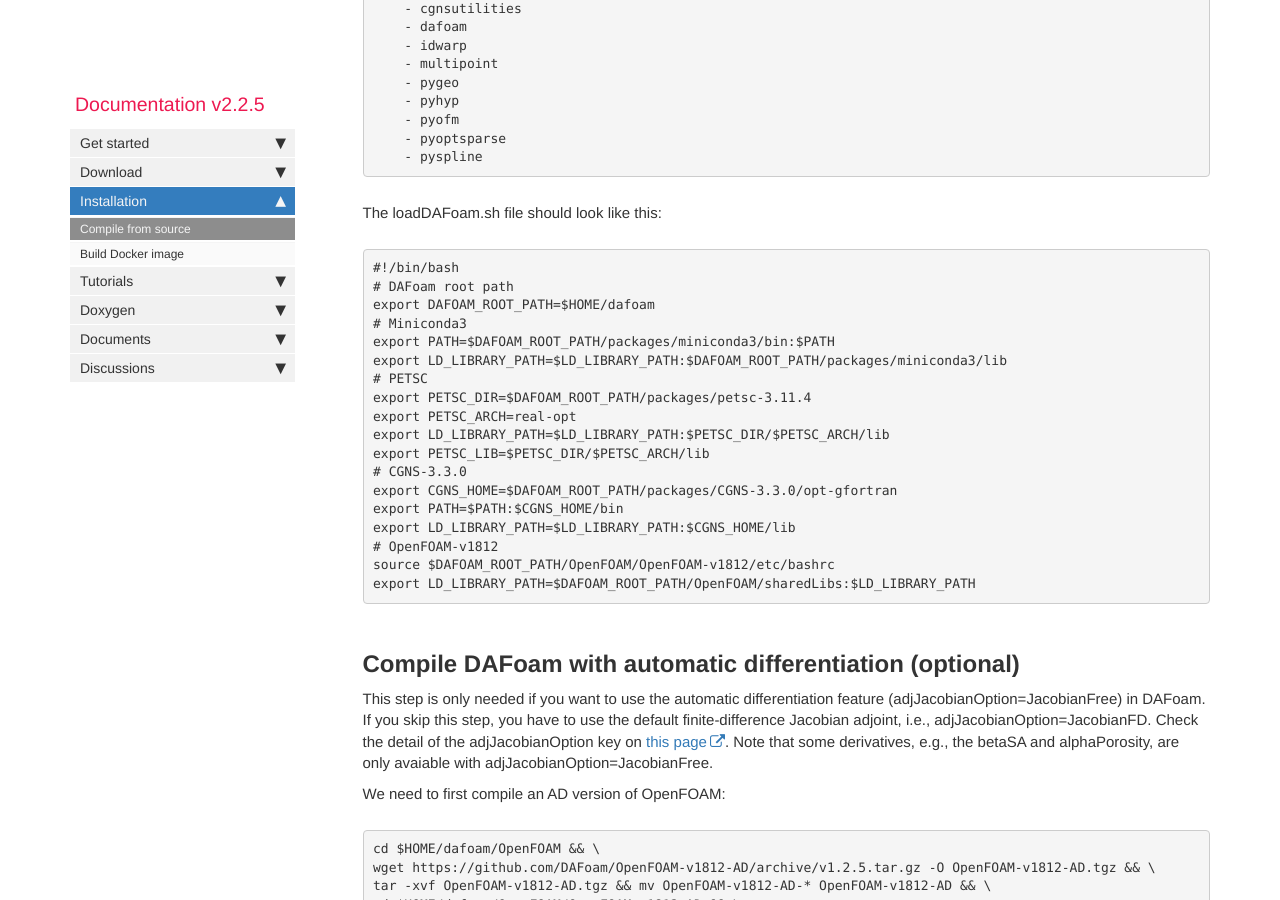
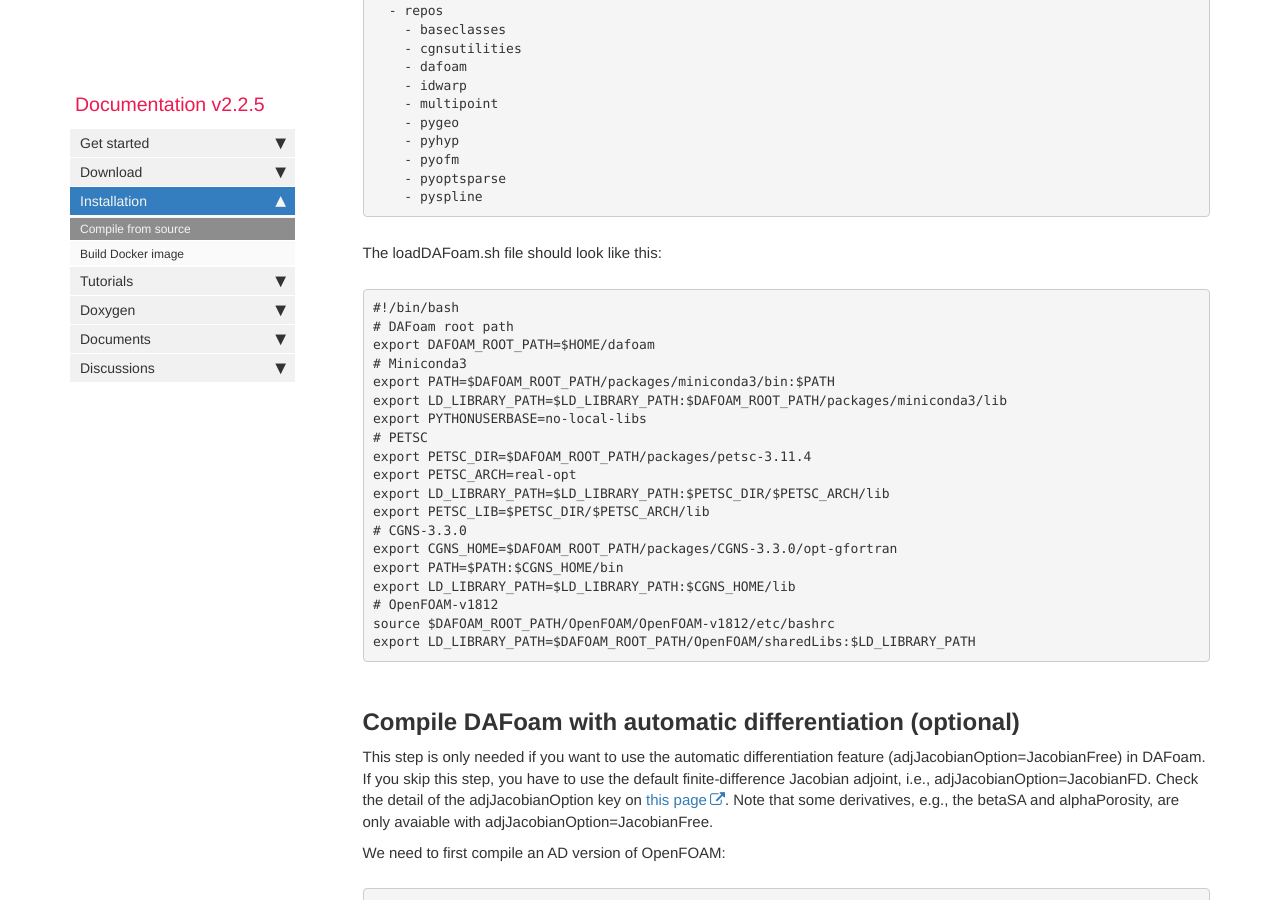
Before and after one commit to DAFoam/DAFoam.github.io, a Jekyll site: the page built from pages/mydoc/mydoc_installation_source.md, in a window 1280 px wide and 900 px high, scrolled down 6147 px. Built offline with Jekyll 4.4.1, drawn with Linux system fonts in a browser that asks for light colours; comment, search, counter and statistics services are not loaded; some of the changed text lies outside the part shown.

Commit message:
content update

```diff
--- a/pages/mydoc/mydoc_installation_source.md
+++ b/pages/mydoc/mydoc_installation_source.md
@@ -89,10 +89,11 @@ chmod 755 Miniconda3-4.5.4-Linux-x86_64.sh && \
 echo '# Miniconda3' >> $HOME/dafoam/loadDAFoam.sh && \
 echo 'export PATH=$DAFOAM_ROOT_PATH/packages/miniconda3/bin:$PATH' >> $HOME/dafoam/loadDAFoam.sh && \
 echo 'export LD_LIBRARY_PATH=$LD_LIBRARY_PATH:$DAFOAM_ROOT_PATH/packages/miniconda3/lib' >> $HOME/dafoam/loadDAFoam.sh && \
+echo 'export PYTHONUSERBASE=no-local-libs' >> $HOME/dafoam/loadDAFoam.sh && \
 . $HOME/dafoam/loadDAFoam.sh
 </pre>
 
-Then upgrade the pip utility:
+In the above, we use "export PYTHONUSERBASE=no-local-libs" to bypass the site-packages in user's .local directory because they may conflict with the DAFoam packages. Then we can upgrade the pip utility:
 
 <pre>
 pip install --upgrade pip && \
@@ -285,6 +286,7 @@ export DAFOAM_ROOT_PATH=$HOME/dafoam
 # Miniconda3
 export PATH=$DAFOAM_ROOT_PATH/packages/miniconda3/bin:$PATH
 export LD_LIBRARY_PATH=$LD_LIBRARY_PATH:$DAFOAM_ROOT_PATH/packages/miniconda3/lib
+export PYTHONUSERBASE=no-local-libs
 # PETSC
 export PETSC_DIR=$DAFOAM_ROOT_PATH/packages/petsc-3.11.4
 export PETSC_ARCH=real-opt
```
